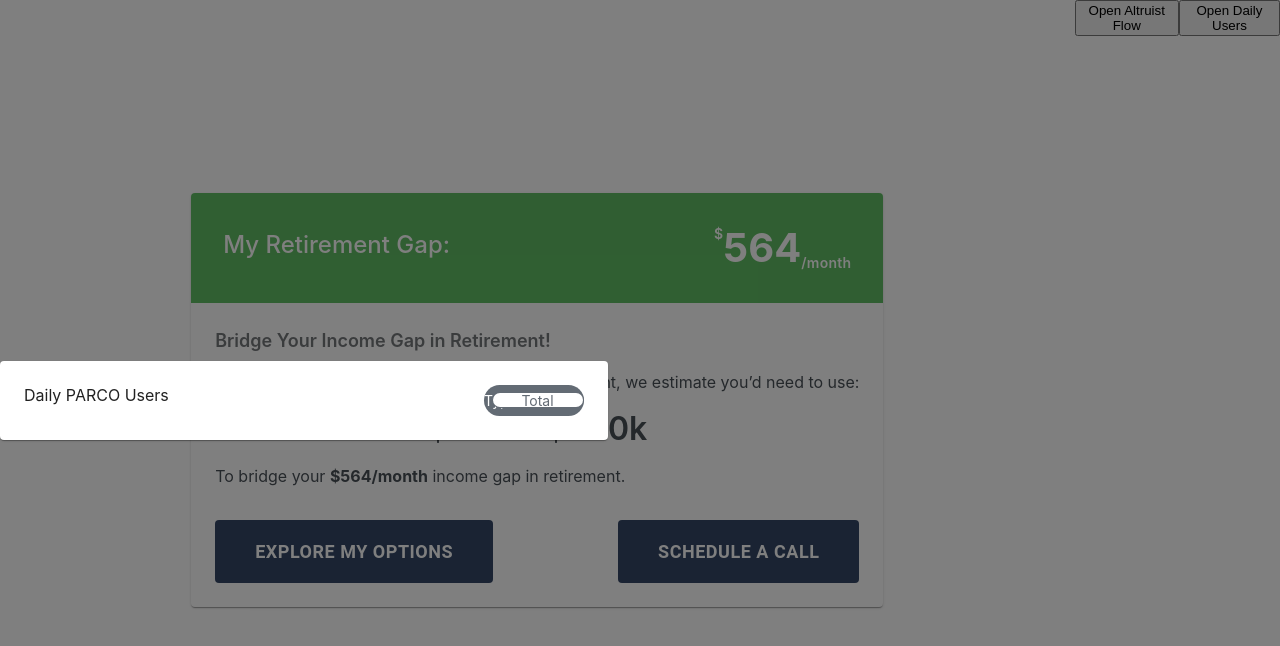
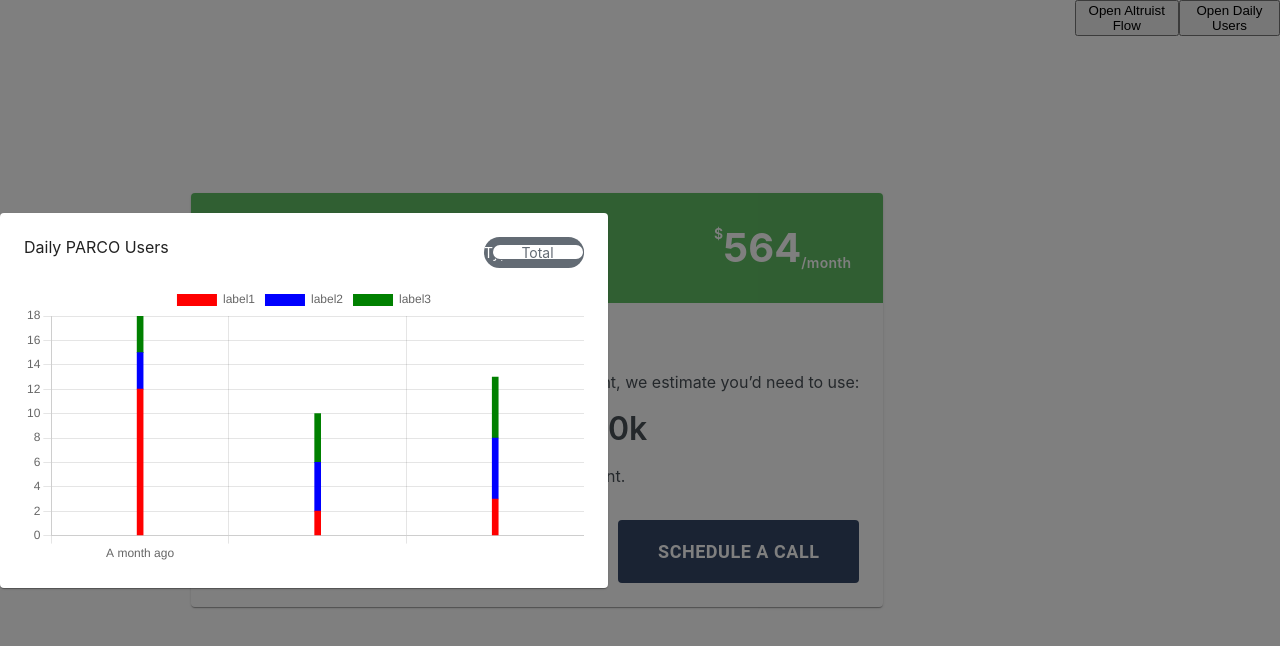
Before and after one commit to kristiyip/parco-tasks, a React (Create React App) app: page / in a window 1280 px wide. Both pictures are taken after a click on the button "Open Daily Users". Shown: the top 646 px of the page. Built offline with nearby package versions, Linux system fonts and the light colour scheme.

Commit message:
install moment and create draft of stacked bar chart

```diff
--- a/package.json
+++ b/package.json
@@ -18,7 +18,9 @@
     "@types/react-dom": "^18.3.1",
     "chart.js": "^4.4.7",
     "d3": "^7.9.0",
+    "moment": "^2.30.1",
     "react": "^18.3.1",
+    "react-chartjs-2": "^5.2.0",
     "react-dom": "^18.3.1",
     "react-scripts": "5.0.1",
     "typescript": "^4.9.5",
--- a/src/DailyUsers/DailyUserCard.tsx
+++ b/src/DailyUsers/DailyUserCards.tsx
@@ -1,6 +1,7 @@
 import { Card } from "@mui/material";
 import { Switch } from "@mui/joy";
 import './DailyUsers.css'
+import DailyUsersChart from "./DailyUsersChart";
 
 export default function DailyUserCard() {
   return (
@@ -43,6 +44,7 @@
           />
         </div>
       </div>
+      <DailyUsersChart />
     </Card>
   )
 }
--- a/src/DailyUsers/DailyUsers.tsx
+++ b/src/DailyUsers/DailyUsers.tsx
@@ -1,5 +1,5 @@
 import { Modal } from "@mui/material";
-import DailyUserCard from "./DailyUserCard";
+import DailyUserCard from "./DailyUserCards";
 
 type DailyUserType = {
   openDailyUsersModal: boolean,
--- /dev/null
+++ b/src/DailyUsers/DailyUsersChart.tsx
@@ -0,0 +1,81 @@
+import { useEffect, useState } from 'react'
+import { Bar } from "react-chartjs-2"
+import {
+  Chart as ChartJS,
+  BarElement,
+  CategoryScale,
+  LinearScale,
+  Tooltip,
+  Legend
+} from 'chart.js'
+import { Users } from './mockData';
+
+ChartJS.register(
+  BarElement,
+  CategoryScale,
+  LinearScale,
+  Tooltip,
+  Legend
+);
+
+export default function DailyUsersChart() {
+  const [chartData, setChartData] = useState({
+    labels: ['A month ago', '', 'Today'],
+    datasets: [
+      {
+        label: 'label1',
+        data: [12, 2, 3, 4],
+        backgroundColor: 'red',
+        barThickness: 6,
+        minBarLength: 2,
+      },
+      {
+        label: 'label2',
+        data: [3, 4, 5, 6],
+        backgroundColor: 'blue',
+        barThickness: 6,
+      },
+      {
+        label: 'label3',
+        data: [3, 4, 5, 6],
+        backgroundColor: 'green',
+        barThickness: 6,
+      },
+    ]
+  })
+
+  const options = {
+    scales: {
+      x: {
+        stacked: true,
+        ticks: {
+          callback: function(val: any, index: any) {
+            if(index === 0) {
+              return 'A month ago'
+            } else if(index === (Users.length - 1)) {
+              return 'Today'
+            } else {
+              return ''
+            }
+          }
+        },
+      },
+      y: {
+        stacked: true
+      }
+    }
+  }
+
+  useEffect(() => {
+    //Place fetch data function
+  }, [])
+
+  return (
+    <div>
+      <Bar
+        data={chartData}
+        options={options}
+      />
+    </div>
+  )
+}
--- /dev/null
+++ b/src/DailyUsers/helper/index.ts
@@ -0,0 +1,5 @@
+export const chartDataTransformer = (data: any) => {
+  return {
+    labels: ['A Month Ago', 'Today']
+  }
+}
```
Also changed, not shown: 1 other file (tests, documents, lock files or other folders).
